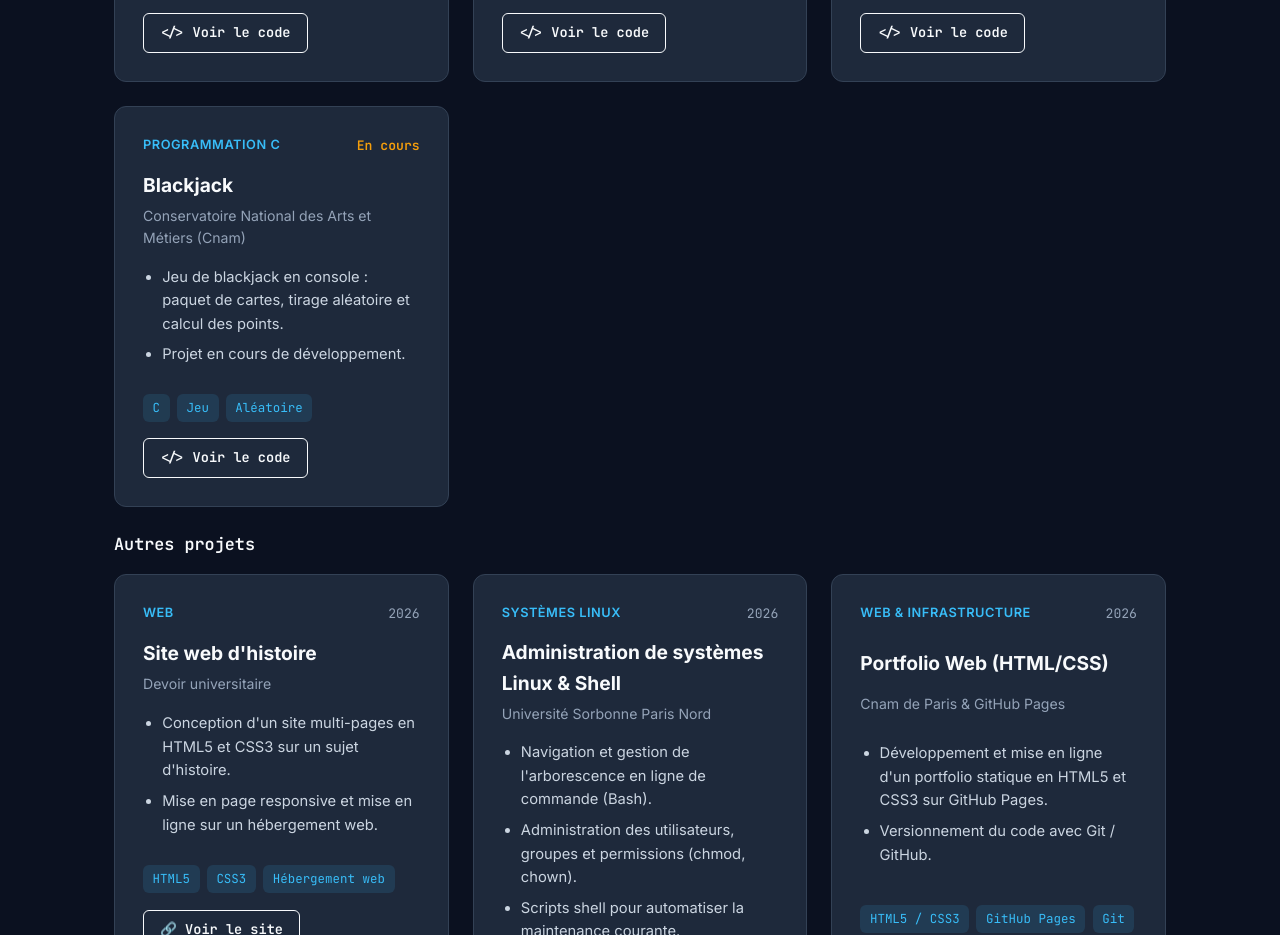
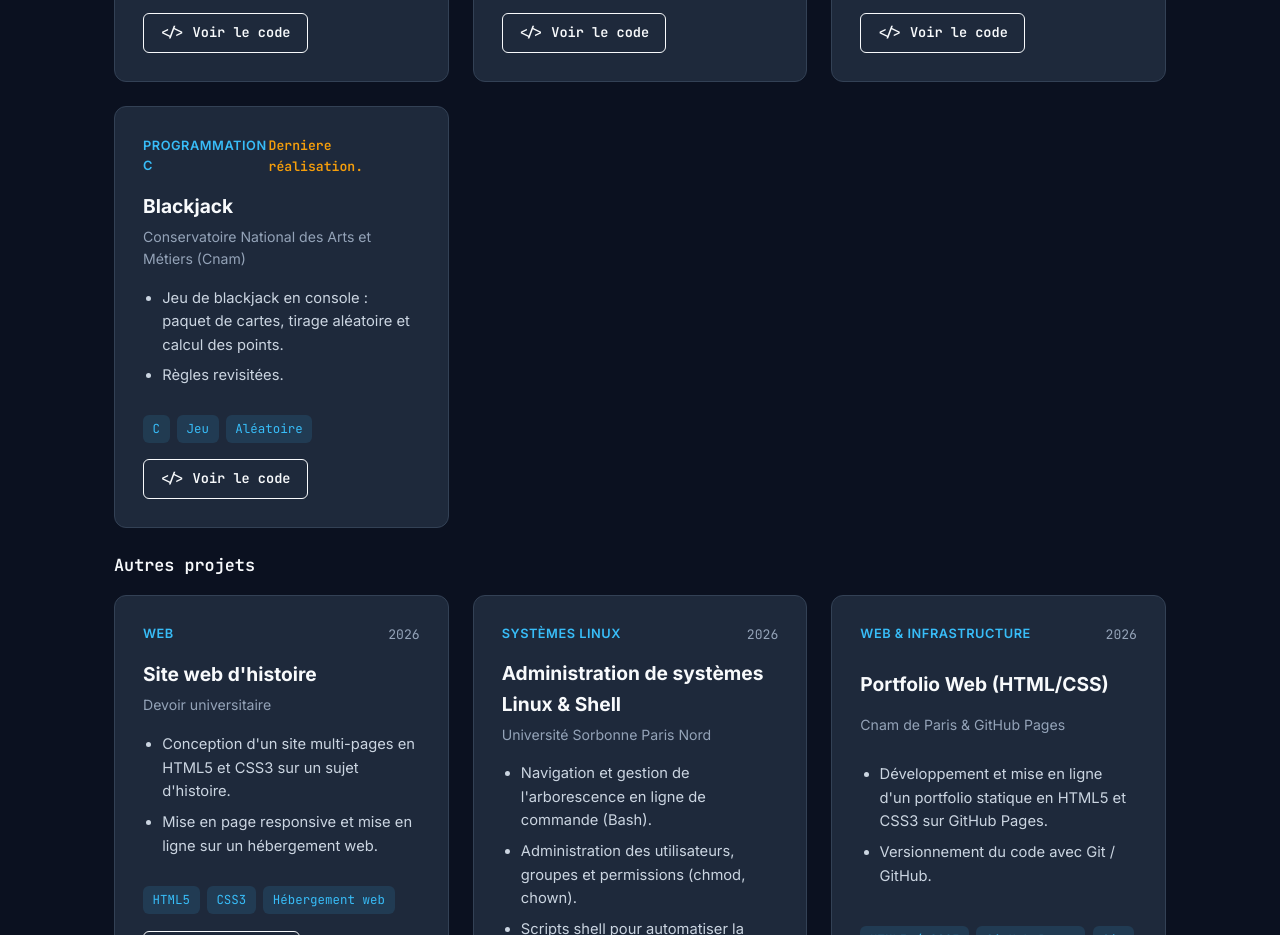
Before and after one commit to Meh-it/Portfolio-Mehdi, a plain HTML site: page index.html in a window 1280 px wide. Shown: the part 3080-4015 px from the top of the page. Drawn offline with Linux system fonts and the light colour scheme.

Commit message:
Update project status and description for Blackjack

```diff
--- a/index.html
+++ b/index.html
@@ -276,13 +276,13 @@
         <article class="project-card">
           <div class="project-header">
             <span class="project-tag">Programmation C</span>
-            <span class="project-year badge-encours">En cours</span>
+            <span class="project-year badge-encours">Derniere réalisation.</span>
           </div>
           <h3>Blackjack</h3>
           <p class="project-place">Conservatoire National des Arts et Métiers (Cnam)</p>
           <ul>
             <li>Jeu de blackjack en console : paquet de cartes, tirage aléatoire et calcul des points.</li>
-            <li>Projet en cours de développement.</li>
+            <li>Règles revisitées.</li>
           </ul>
           <div class="tags">
             <span>C</span><span>Jeu</span><span>Aléatoire</span>
```
